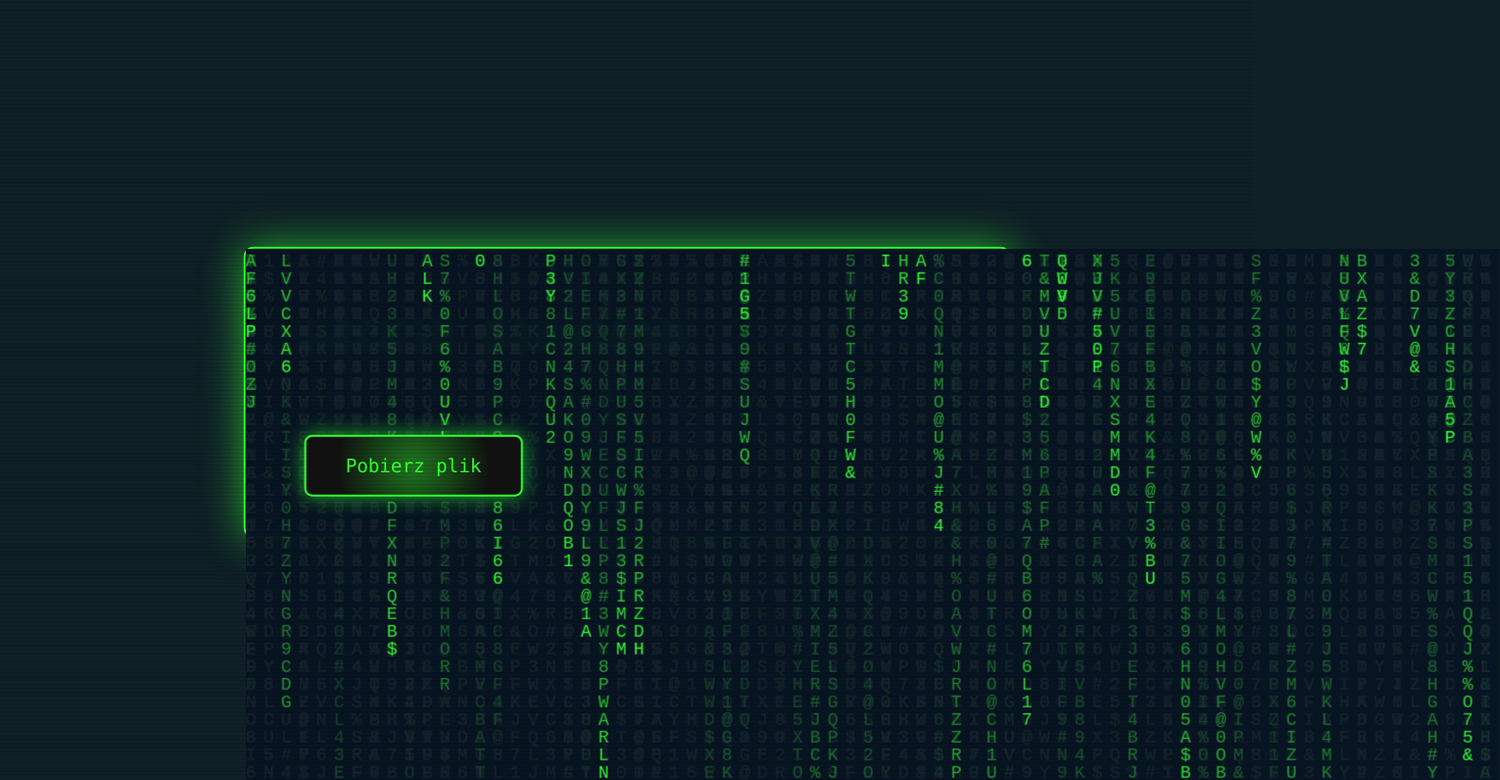
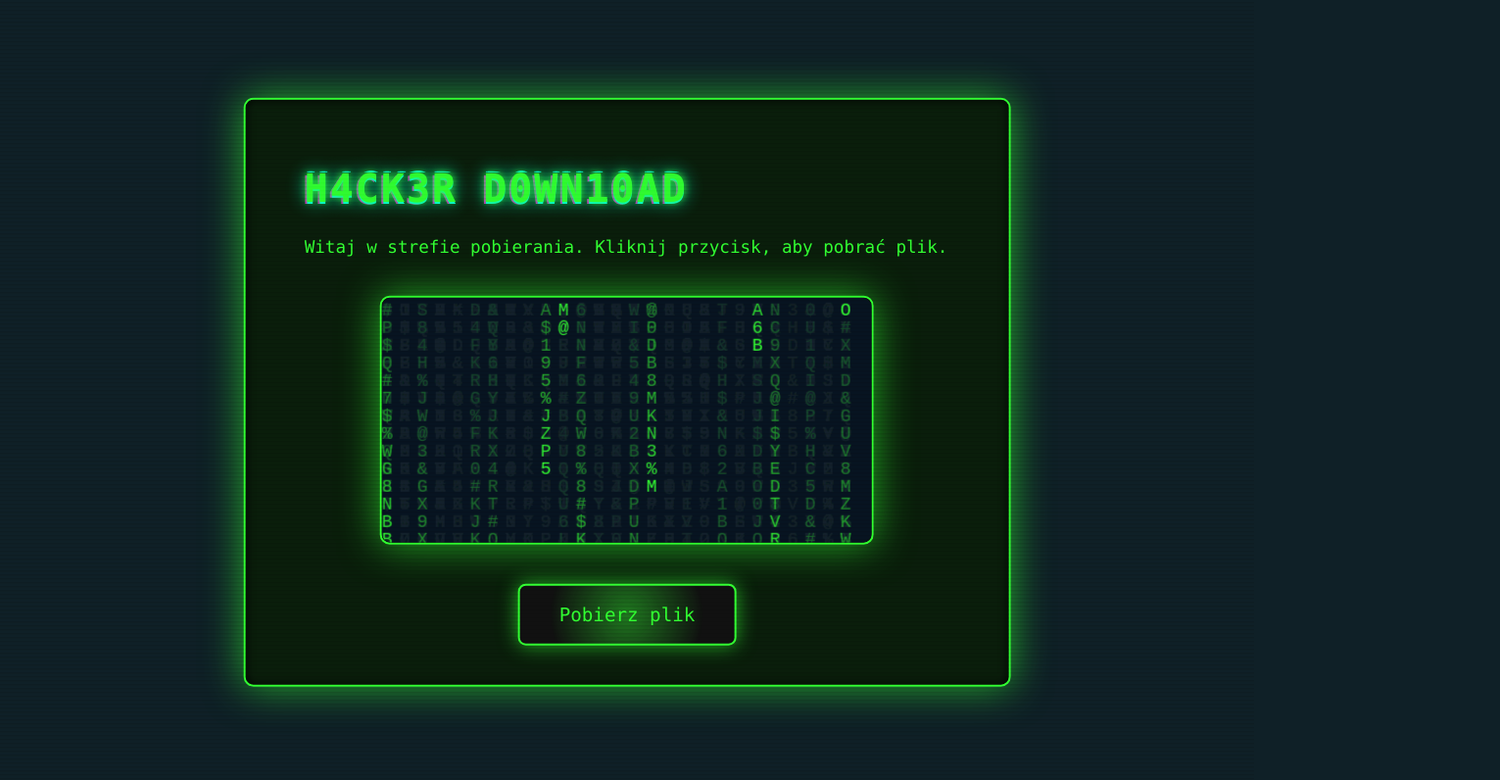
Before and after one commit to Mataversa/fpl, a plain HTML site: page index.html in a window 1280 px wide. Shown: the top 796 px of the page at 98% size, 1531 px wide, since content can reach past the window. Drawn offline with Linux system fonts and the light colour scheme.

Commit message:
Matrix efekt w prostokącie, przycisk wyśrodkowany pod matrixem

```diff
--- a/index.html
+++ b/index.html
@@ -12,11 +12,11 @@
       <p class="typewriter">
         Witaj w strefie pobierania. Kliknij przycisk, aby pobrać plik.
       </p>
-      <button id="downloadBtn" class="hacker-btn">
+      <div class="matrix"></div>
+      <button id="downloadBtn" class="hacker-btn" style="display: block; margin: 40px auto 0 auto;">
         <span>Pobierz plik</span>
         <span class="btn-glow"></span>
       </button>
-      <div class="matrix"></div>
     </div>
     <script src="script.js"></script>
   </body>
--- a/script.js
+++ b/script.js
@@ -1,13 +1,35 @@
-// Matrix animation
+// Matrix animation w prostokącie i wyśrodkowany przycisk
+
+// Ustawienia prostokąta matrix
+const matrixWidth = 500;
+const matrixHeight = 250;
+
+// Znajdź kontener matrix i ustaw jego styl
+const matrixContainer = document.querySelector(".matrix");
+matrixContainer.style.position = "relative";
+matrixContainer.style.width = matrixWidth + "px";
+matrixContainer.style.height = matrixHeight + "px";
+matrixContainer.style.margin = "40px auto 0 auto";
+matrixContainer.style.display = "flex";
+matrixContainer.style.justifyContent = "center";
+matrixContainer.style.alignItems = "center";
+matrixContainer.style.background = "rgba(10,30,10,0.95)";
+matrixContainer.style.border = "2px solid #33ff33";
+matrixContainer.style.borderRadius = "10px";
+matrixContainer.style.boxShadow = "0 0 40px #33ff33aa, 0 0 10px #000 inset";
+
+// Tworzenie i osadzenie canvas
 const canvas = document.createElement("canvas");
-canvas.width = window.innerWidth;
-canvas.height = window.innerHeight;
-document.querySelector(".matrix").appendChild(canvas);
+canvas.width = matrixWidth;
+canvas.height = matrixHeight;
+canvas.style.display = "block";
+canvas.style.borderRadius = "10px";
+matrixContainer.appendChild(canvas);
 
 const ctx = canvas.getContext("2d");
 const letters = "ABCDEFGHIJKLMNOPQRSTUVWXYZ0123456789@#$%&";
 const fontSize = 18;
-const columns = Math.floor(canvas.width / fontSize);
+const columns = Math.floor(matrixWidth / fontSize);
 const drops = Array(columns).fill(1);
 
 function drawMatrix() {
@@ -24,13 +46,13 @@ function drawMatrix() {
 }
 setInterval(drawMatrix, 40);
 
-window.addEventListener("resize", () => {
-  canvas.width = window.innerWidth;
-  canvas.height = window.innerHeight;
-});
+// Wyśrodkowanie przycisku
+const downloadBtn = document.getElementById("downloadBtn");
+downloadBtn.style.display = "block";
+downloadBtn.style.margin = "40px auto 0 auto";
 
 // Download button logic
-document.getElementById("downloadBtn").addEventListener("click", () => {
+downloadBtn.addEventListener("click", () => {
   // Tworzymy przykładowy plik tekstowy do pobrania
   const blob = new Blob(["Przykładowa zawartość pliku!"], {
     type: "text/plain",
```
